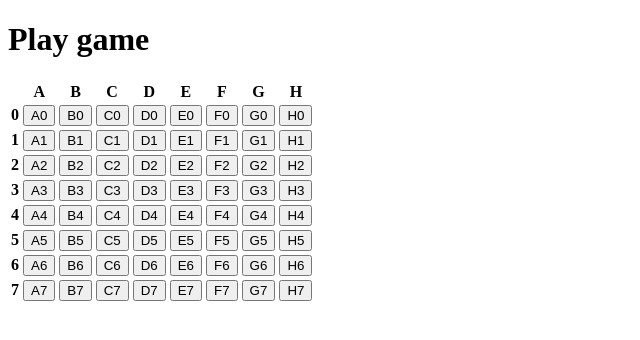
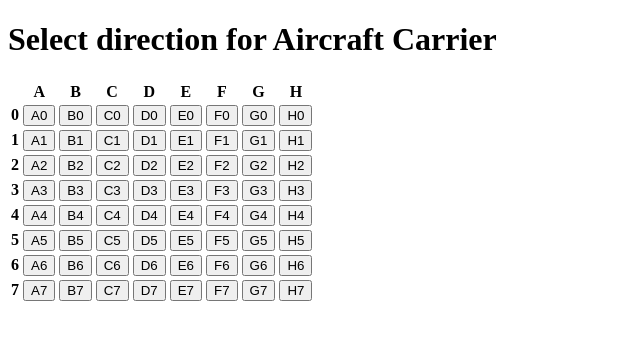
Before and after one commit to jessehouwing/BattleJSip, a React app in the folder Case Studies/Battleship/Source/Battleship_JS/: page / in a window 1280 px wide. Shown: the top 340 px of the page, without its empty margins (0-640 px from the left). Built offline with nearby package versions, Linux system fonts and the light colour scheme.

Commit message:
Set state in App component to determine what we are doing

```diff
--- a/Case Studies/Battleship/Source/Battleship_JS/package.json
+++ b/Case Studies/Battleship/Source/Battleship_JS/package.json
@@ -21,6 +21,7 @@
     "babel-loader": "7.1.4",
     "babel-preset-env": "1.6.1",
     "babel-preset-react": "6.24.1",
+    "babel-preset-stage-2": "6.24.1",
     "css-loader": "^0.28.11",
     "extract-text-webpack-plugin": "4.0.0-beta.0",
     "jest": "^22.4.3",
--- a/Case Studies/Battleship/Source/Battleship_JS/src/App.jsx
+++ b/Case Studies/Battleship/Source/Battleship_JS/src/App.jsx
@@ -1,4 +1,5 @@
-import React, {Fragment} from 'react';
+import React, { Component, Fragment } from 'react';
+import { initializeBoard, initializeEnemyBoard, placeShip } from './game/board-service';
 
 function getSequence(length) {
   return Array.from({length}).fill(0).map((e, i) => i);
@@ -61,9 +62,60 @@ const DirectionSelector = ({selected}) => (
     </tbody>
   </table>);
 
-export default function App({text, selectDirection, selected}) {
-  return <Fragment>
-    <h1>{text}</h1>
-    {selectDirection ? <DirectionSelector {...{selected}}/> : <Board {...{selected}} />}
-  </Fragment>
+export default class App extends Component {
+  constructor() {
+    super();
+
+    this.state = {
+      currentPosition: undefined,
+      currentShipIndex: 0,
+      enemyBoard: initializeEnemyBoard(),
+      myBoard: initializeBoard()
+    };
+  }
+
+  setCurrentPosition = (position) => {
+    this.setState({
+      currentPosition: position,
+    });
+  }
+
+  placeMyShip = (direction) => {
+    const { myBoard, currentPosition, currentShipIndex } = this.state;
+
+    if (currentPosition) {
+      placeShip(myBoard, currentShipIndex, currentPosition, direction);
+
+      this.setState({
+        currentPosition: undefined,
+        currentShipIndex: currentShipIndex + 1,
+        myBoard
+      });
+    }
+  }
+
+  shoot(position) {
+    console.log(`Shoot at ${position}`);
+  }
+
+  render() {
+    const { currentPosition, currentShipIndex, myBoard } = this.state;
+    const ship = myBoard.fleet[currentShipIndex];
+    let text;
+
+    if (ship) {
+      if (!!currentPosition) {
+        text = `Select position for ${ship.name}`;
+      } else {
+        text = `Select direction for ${ship.name}`;
+      }
+    } else {
+      text = `Shoot!`;
+    }
+
+    return <Fragment>
+      <h1>{text}</h1>
+      {!!currentPosition ? <DirectionSelector selected={this.placeMyShip} /> : <Board selected={ship ? this.setCurrentPosition : this.shoot} />}
+    </Fragment>
+  }
 }
--- a/Case Studies/Battleship/Source/Battleship_JS/src/index.js
+++ b/Case Studies/Battleship/Source/Battleship_JS/src/index.js
@@ -1,35 +1,5 @@
 import React from 'react';
 import ReactDOM from 'react-dom';
 import App from './App.jsx';
-import { initializeBoard, initializeEnemyBoard, placeShip } from './game/board-service';
 
-// Create enemy board (ships are already placed)
-const enemyBoard = initializeEnemyBoard();
-
-// Place my ships
-const myBoard = initializeBoard();
-
-myBoard.fleet.forEach(ship => {
-  let currentPosition;
-
-  function placeMyShip(param) {
-    if (currentPosition) {
-      currentPosition = param;
-    } else {
-      placeShip(myBoard, 0, currentPosition, param);
-      currentPosition = undefined;
-    }
-  }
-
-  const initializeGame = <App text={!!currentPosition ? `Select position for ${ship.name}` : 'Select direction for ship 1'}
-       selected={placeMyShip}
-       selectDirection={!!currentPosition}/>;
-
-  ReactDOM.render(initializeGame, document.getElementById('app'));
-});
-
-function shoot(position) {
-  console.log(`Shoot at position ${position}`);
-}
-
-ReactDOM.render(<App text="Play game" selected={shoot} />, document.getElementById('app'));
+ReactDOM.render(<App />, document.getElementById('app'));
```
Also changed, not shown: Case Studies/Battleship/Source/Battleship_JS/.babelrc.
